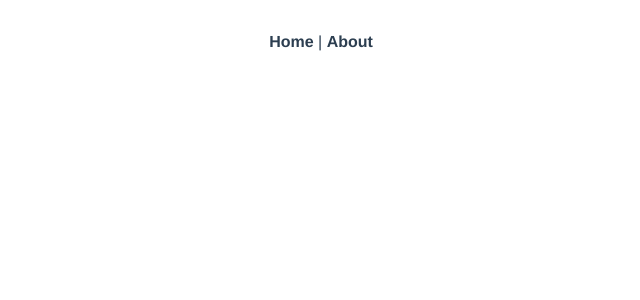
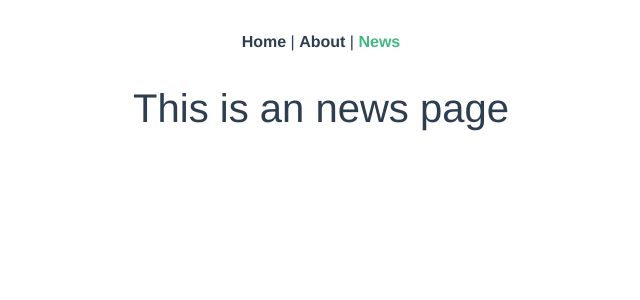
Before and after one commit to s5-team/football-data-analytics-frontend, a Vue app in the folder football-data-analytics-vue/: page /news in a window 1280 px wide. Shown: the top 300 px of the page, without its empty margins (319-959 px from the left). Built offline with nearby package versions, Linux system fonts and the light colour scheme; no server answers.

Commit message:
Newsページ追加

```diff
--- a/football-data-analytics-vue/package.json
+++ b/football-data-analytics-vue/package.json
@@ -8,6 +8,7 @@
     "lint": "vue-cli-service lint"
   },
   "dependencies": {
+    "axios": "^0.21.4",
     "bootstrap": "^4.5.3",
     "bootstrap-vue": "^2.21.2",
     "core-js": "^3.6.5",
--- a/football-data-analytics-vue/src/App.vue
+++ b/football-data-analytics-vue/src/App.vue
@@ -2,7 +2,8 @@
   <div id="app">
     <div id="nav">
       <router-link to="/">Home</router-link> |
-      <router-link to="/about">About</router-link>
+      <router-link to="/about">About</router-link> |
+      <router-link to="/news">News</router-link>
     </div>
     <router-view/>
   </div>
--- /dev/null
+++ b/football-data-analytics-vue/src/components/newsTable/NewsTable.ts
@@ -0,0 +1,25 @@
+import { Component, Prop, Vue } from 'vue-property-decorator';
+import axios from 'axios'; // 暫定（main.tsに記述しても認識されない）
+
+@Component
+export default class NewsTable extends Vue {
+    @Prop() public news!: News[];
+
+    public mounted(): void {
+        axios.get('http://localhost:8080/news')
+        .then((res) => {
+            this.news = res.data;
+        });
+    }
+
+    public data() {
+        return {
+            news: this.news, // "this: this.news"でも動くのはなぜ？
+        };
+    }
+}
+
+interface News {
+    title: string;
+    url: string;
+}
--- /dev/null
+++ b/football-data-analytics-vue/src/components/newsTable/NewsTable.vue
@@ -0,0 +1,8 @@
+<template>
+  <div>
+    <b-table striped hover :items="news"></b-table>
+  </div>
+</template>
+
+<script lang="ts" src="./NewsTable.ts"></script>
+<style scoped src="./NewsTable.css"></style>
--- a/football-data-analytics-vue/src/router/index.ts
+++ b/football-data-analytics-vue/src/router/index.ts
@@ -18,6 +18,11 @@ const routes: RouteConfig[] = [
     // which is lazy-loaded when the route is visited.
     component: () => import(/* webpackChunkName: "about" */ '../views/About.vue'),
   },
+  {
+    path: '/news',
+    name: 'News',
+    component: () => import('../views/News.vue'),
+  },
 ];
 
 const router = new VueRouter({
--- /dev/null
+++ b/football-data-analytics-vue/src/views/News.vue
@@ -0,0 +1,18 @@
+<template>
+  <div class="news">
+    <h1>This is an news page</h1>
+    <news-table></news-table>
+  </div>
+</template>
+
+<script lang="ts">
+import { Component, Vue } from 'vue-property-decorator';
+import NewsTable from '@/components/newsTable/NewsTable.vue'; // @ is an alias to /src
+
+@Component({
+  components: {
+    NewsTable,
+  },
+})
+export default class Home extends Vue {}
+</script>
```
Also changed, not shown: football-data-analytics-vue/src/components/newsTable/NewsTable.css (added).
